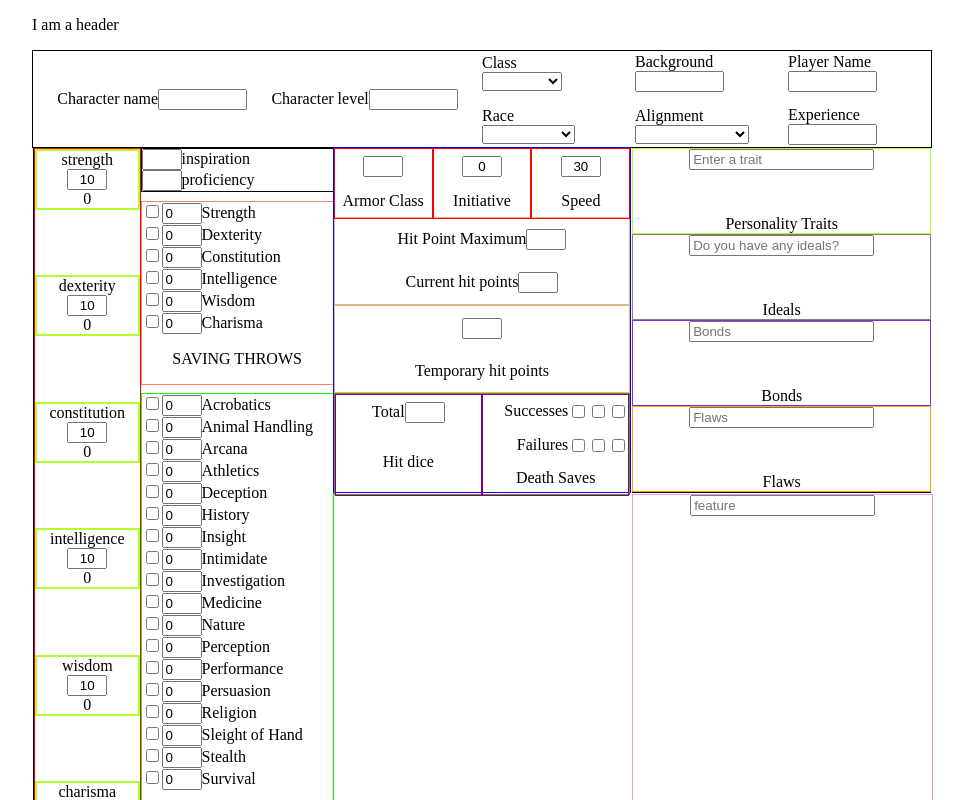
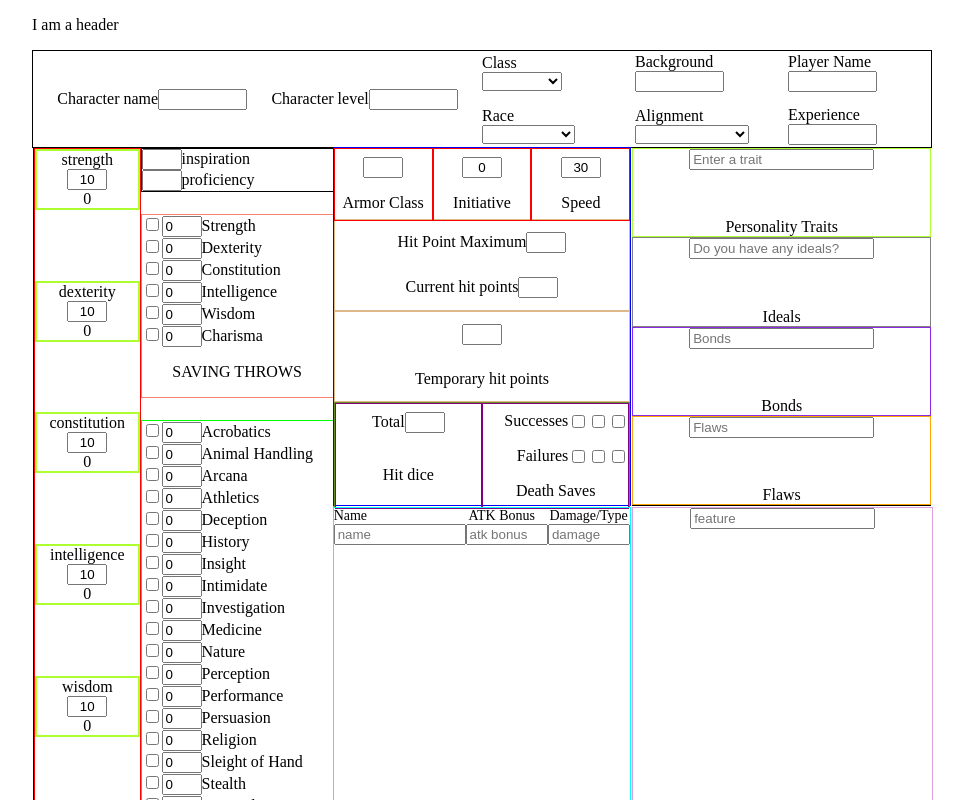
Before and after one commit to PavelVysh/dndCharGenerator, a React (Create React App) app: page / in a window 1280 px wide. Shown: the top 800 px of the page, without its empty margins (158-1122 px from the left). Built offline with nearby package versions, Linux system fonts and the light colour scheme.

Commit message:
attacks block done

```diff
--- a/public/styles.css
+++ b/public/styles.css
@@ -53,10 +53,11 @@
 .main {
     display: grid;
     grid-template-columns: 1fr 1fr 1fr;
-    grid-template-rows: 1fr 1fr 1fr;
+    grid-template-rows: 1.5fr 1.5fr 1fr;
     gap: 1px;
-    height: 65rem;
+    height: 60rem;
     width: 100%;
+    padding-bottom: 5rem;
 }
 
 .chars {
@@ -250,3 +251,25 @@ input[type="number"] {
     width: 100%;
     height: 100%;
 }
+.attacks {
+
+    border: 1px solid aqua;
+}
+.weapon {
+    width: 100%;
+    display: flex;
+    justify-content: space-between;
+}
+.flex-item {
+    flex: 1 1 0px;
+}
+.flex-item-half {
+    flex: 0.6 0.6 0px;
+}
+.float-right {
+    float: right;
+    flex: 0 0 0;
+}
+.font-size-14 {
+    font-size: 14px;
+}
--- a/src/App.js
+++ b/src/App.js
@@ -5,9 +5,11 @@ import Header from './components/header';
 
 function App() {
   return (<div>
-    <Header />
-    <CharCreation />
-    </div>
+    <React.StrictMode>
+      <Header />
+      <CharCreation />
+    </React.StrictMode>
+  </div>
   );
 }
 
--- /dev/null
+++ b/src/components/charCreationComponents/attacks.jsx
@@ -0,0 +1,47 @@
+import React, { useState } from "react";
+
+function Attacks() {
+
+    const [weapon, setWeapon] = useState([])
+
+    function enter(event) {
+        if (event.key === "Enter") {
+            const name = document.querySelector("#wName").value;
+            const bonus = document.querySelector("#wBonus").value;
+            const damage = document.querySelector("#wDamage").value;
+            setWeapon(prev => [...prev, { name: name, attackBonus: bonus, damage: damage }])
+            document.querySelector("#wName").value = "";
+            document.querySelector("#wBonus").value = "";
+            document.querySelector("#wDamage").value = "";
+        }
+    }
+
+    function remove(index) {
+        setWeapon(prev => prev.filter((_, i) => i !== index));
+    }
+
+    return <div className="attacks">
+        <div className="weapon header">
+            <p className="zero-margin flex-item font-size-14">Name</p>
+            <p className="zero-margin flex-item-half font-size-14">ATK Bonus</p>
+            <p className="zero-margin flex-item-half font-size-14">Damage/Type</p>
+        </div>
+        <div className="weapon input">
+            <input size="5" className="flex-item" onKeyDown={enter} placeholder="name" name="name" id="wName"></input>
+            <input size="3" className="flex-item-half" onKeyDown={enter} placeholder="atk bonus" name="atk-bonus" id="wBonus"></input>
+            <input size="5" className="flex-item-half" onKeyDown={enter} placeholder="damage" name="damage" id="wDamage"></input>
+        </div>
+        {weapon.map((item, index) => {
+            return (<div className="weapon">
+                <p className="flex-item zero-margin">{item.name}</p>
+                <p className="flex-item-half zero-margin">{item.attackBonus}</p>
+                <div className="flex-item-half">
+                    <p className="zero-margin inline">{item.damage}</p>
+                    <button onClick={() => remove(index)} className="float-right">-</button>
+                </div>
+            </div>)
+        })}
+    </div>
+}
+
+export default Attacks;
--- a/src/components/charCreationComponents/charCreationMain.jsx
+++ b/src/components/charCreationComponents/charCreationMain.jsx
@@ -4,6 +4,7 @@ import CentralStats from "../centralStats";
 import PIBF from "./PIBF";
 import Languages from "./subParts/languages";
 import Features from "./subParts/features";
+import Attacks from "./attacks";
 
 function CharCreationMain() {
     return (<div className="main">
@@ -12,6 +13,7 @@ function CharCreationMain() {
         <PIBF />
         <Languages />
         <Features />
+        <Attacks />
     </div>);
 }
 
```
